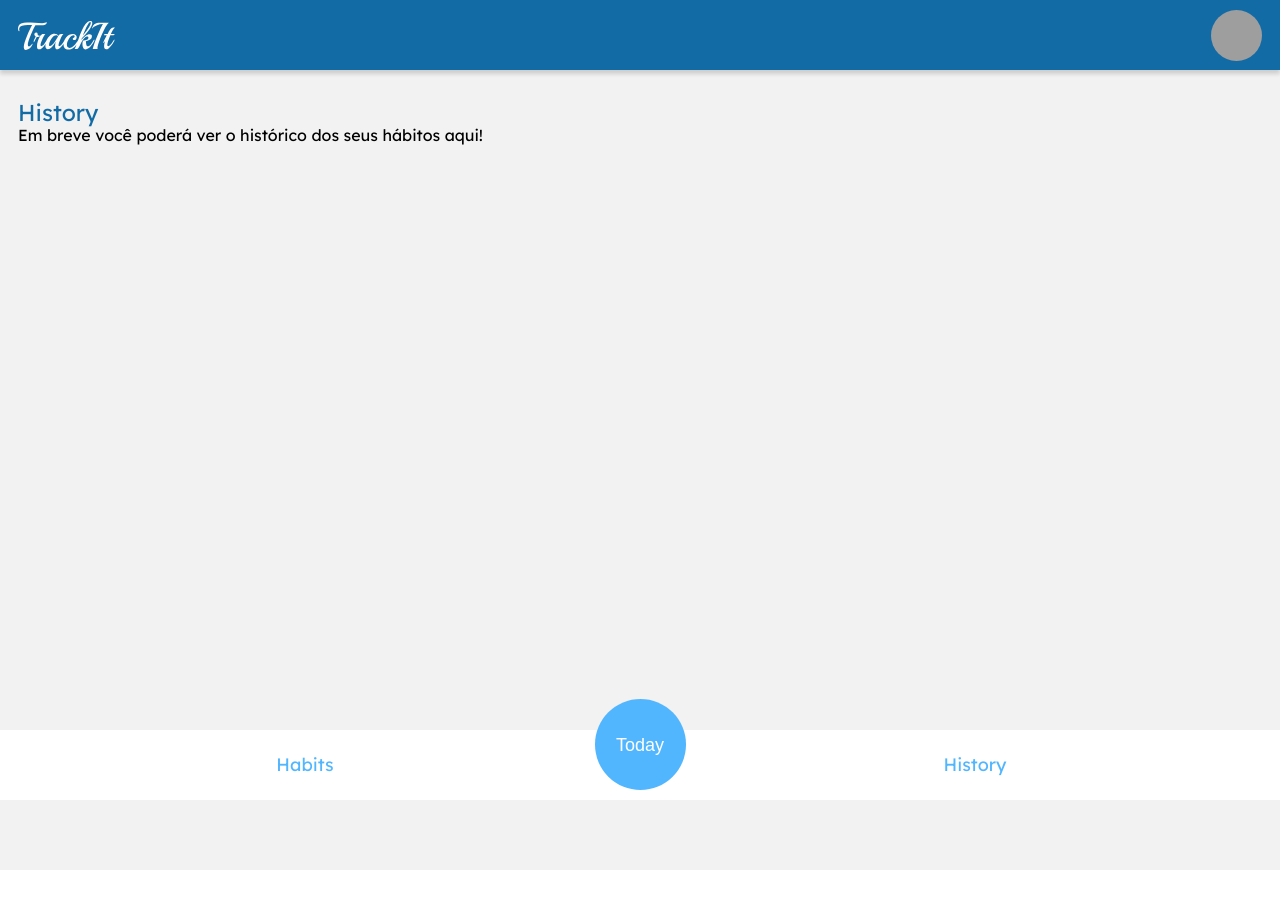
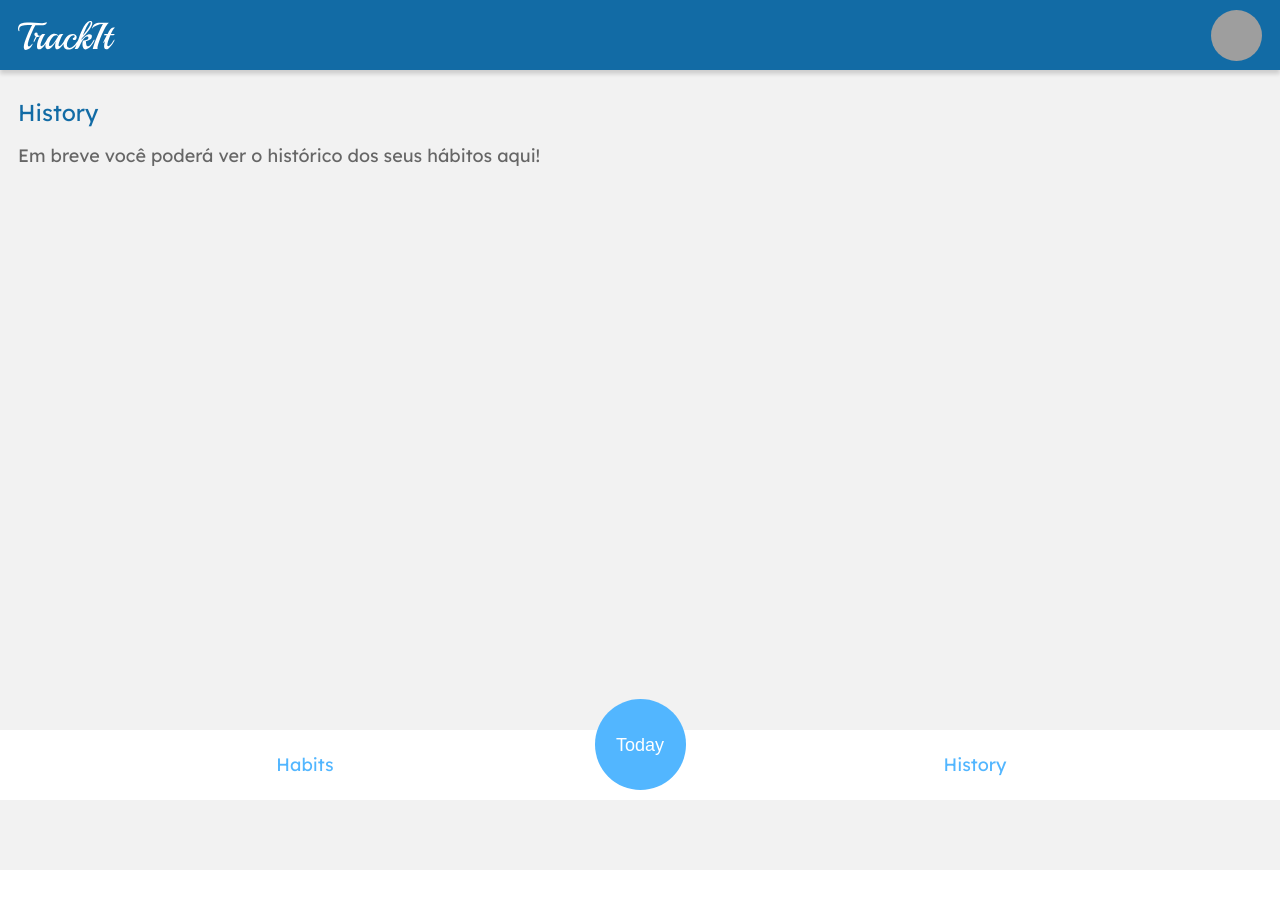
Before and after one commit to pedrosabinooo/projeto10-trackit, a React (Create React App) app: page /history in a window 1280 px wide. Shown: the top 908 px of the page. Built offline with nearby package versions, Linux system fonts and the light colour scheme; grey boxes are pictures that could not be loaded.

Commit message:
Tela histórico (sem bonus)

```diff
--- a/src/components/History.js
+++ b/src/components/History.js
@@ -1,3 +1,5 @@
+import styled from "styled-components";
+
 import Container from "./layout/Container";
 
 import Header from "./layout/Header";
@@ -11,11 +13,24 @@ function History() {
         <div className="title">
           <span>History</span>
         </div>
-        <spam>Em breve você poderá ver o histórico dos seus hábitos aqui!</spam>
+        <HistoryDiv>
+          <spam>
+            Em breve você poderá ver o histórico dos seus hábitos aqui!
+          </spam>
+        </HistoryDiv>
       </main>
       <Menu />
     </Container>
   );
 }
 
+const HistoryDiv = styled.div`
+margin-top: 17px;
+font-style: normal;
+font-weight: 400;
+font-size: 17.976px;
+line-height: 22px;
+color: #666666;
+`;
+
 export default History;
```
